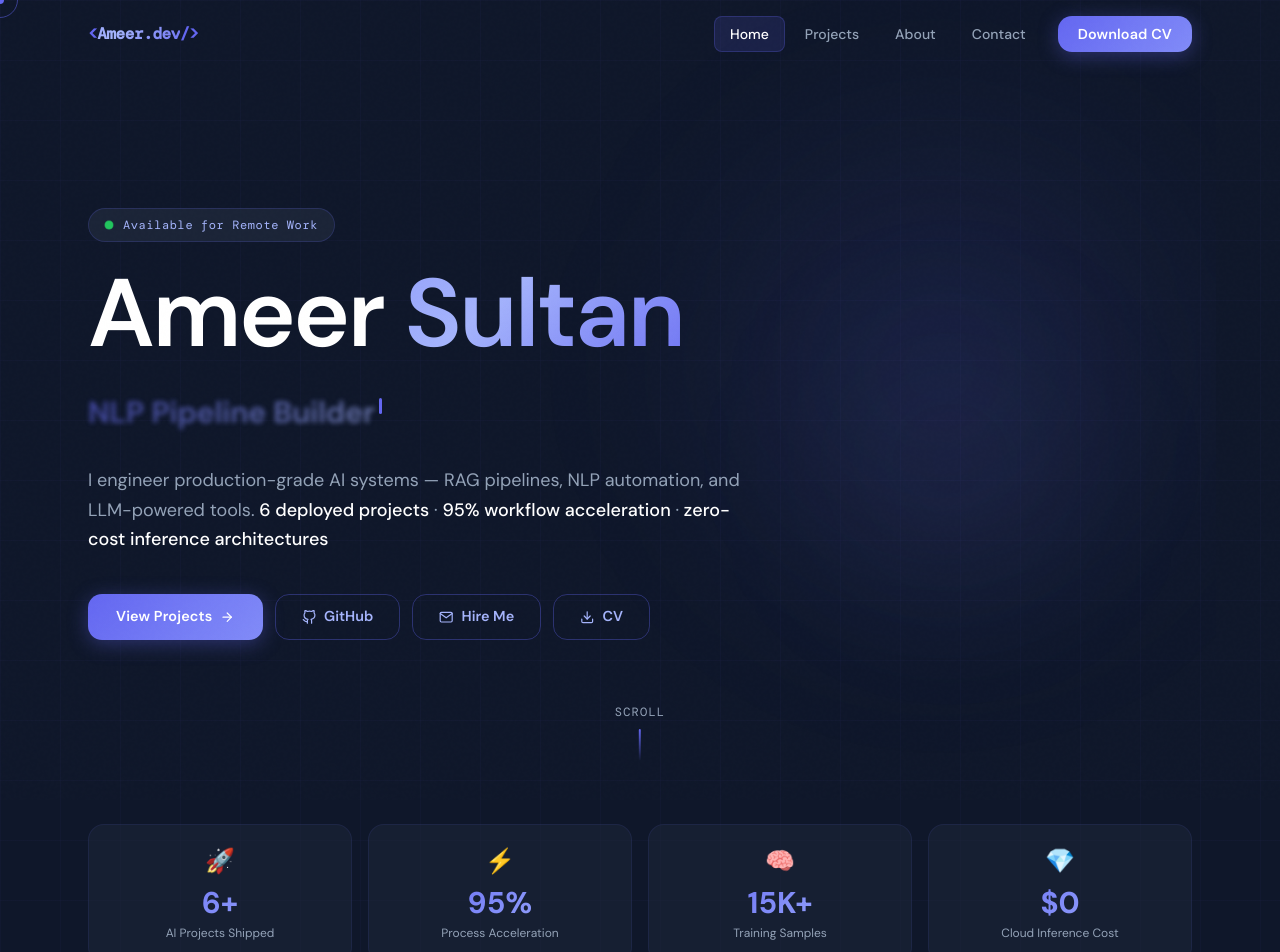
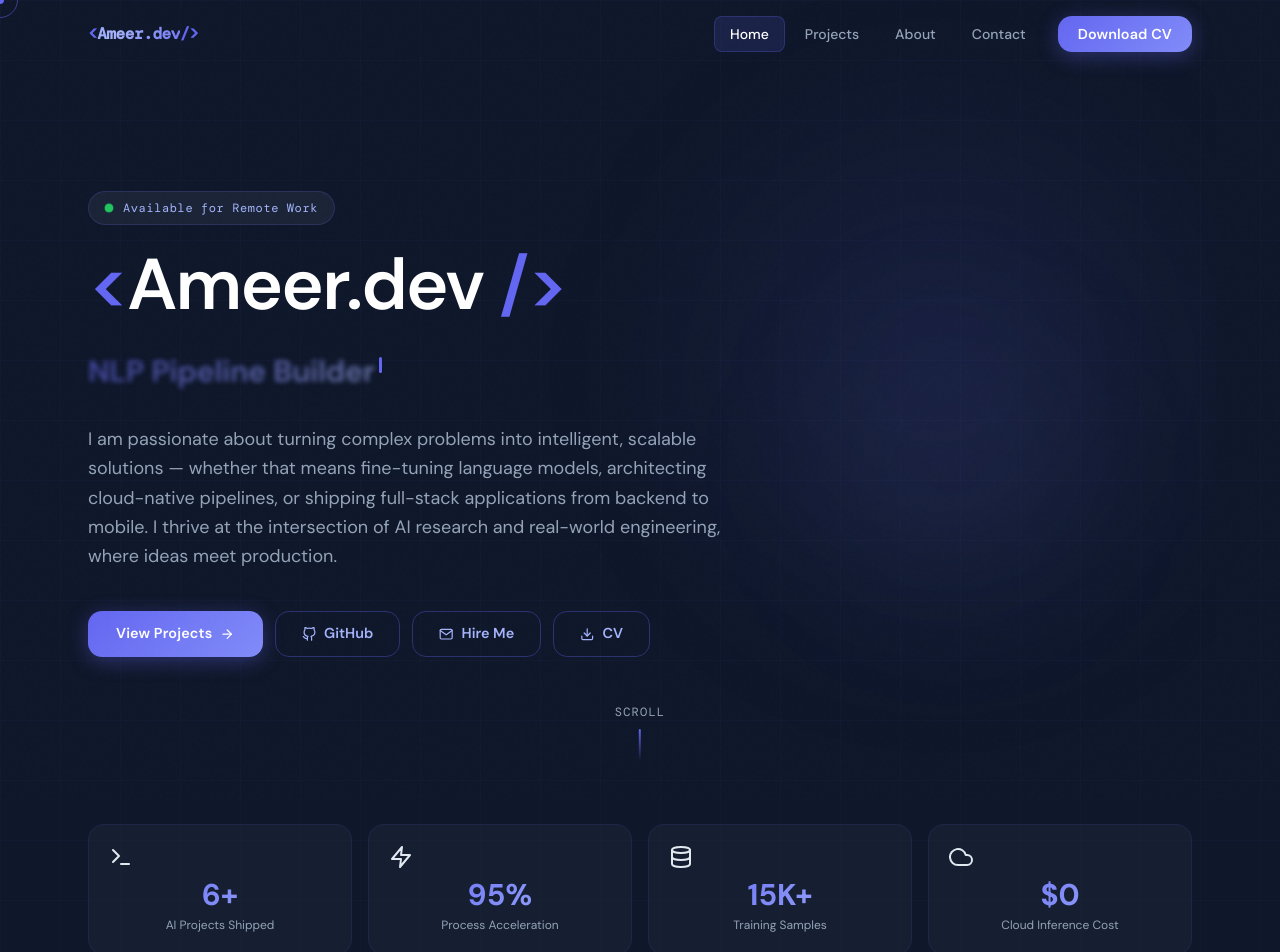
Before and after one commit to Ameer3716/Portfolio, a React (Create React App) app in the folder client/: page / in a window 1280 px wide. Shown: the top 952 px of the page. Built offline with nearby package versions, Linux system fonts and the light colour scheme; the HTML template or start-up script is replaced by a standard one.

Commit message:
Updation

```diff
--- a/client/src/pages/Home.jsx
+++ b/client/src/pages/Home.jsx
@@ -1,7 +1,7 @@
 import React, { useState, useEffect, useRef } from "react";
 import { Link } from "react-router-dom";
 import { motion, useScroll, useTransform, AnimatePresence } from "framer-motion";
-import { FiArrowRight, FiGithub, FiMail, FiDownload } from "react-icons/fi";
+import { FiArrowRight, FiGithub, FiMail, FiDownload, FiTerminal, FiZap, FiDatabase, FiCloud } from "react-icons/fi";
 import SkillsSection from "../components/SkillsSection";
 import ProjectCard from "../components/ProjectCard";
 import projects from "../data/projects";
@@ -15,10 +15,10 @@ const ROLES = [
 ];
 
 const STATS = [
-  { value: "6+", label: "AI Projects Shipped", icon: "🚀" },
-  { value: "95%", label: "Process Acceleration", icon: "⚡" },
-  { value: "15K+", label: "Training Samples", icon: "🧠" },
-  { value: "$0", label: "Cloud Inference Cost", icon: "💎" },
+  { value: "6+", label: "AI Projects Shipped", icon: <FiTerminal /> },
+  { value: "95%", label: "Process Acceleration", icon: <FiZap /> },
+  { value: "15K+", label: "Training Samples", icon: <FiDatabase /> },
+  { value: "$0", label: "Cloud Inference Cost", icon: <FiCloud /> },
 ];
 
 function Counter({ target }) {
@@ -120,10 +120,11 @@ export default function Home() {
           {/* Name */}
           <motion.h1
             variants={itemVariants}
-            className="font-display text-6xl md:text-8xl font-semibold text-white leading-none mb-4 tracking-tight"
+            className="font-display text-4xl md:text-7xl font-semibold text-white leading-none mb-4 tracking-tight"
           >
-            Ameer{" "}
-            <span className="gradient-text-animate">Sultan</span>
+            <span className="text-[#6366F1]">{"<"}</span>
+            Ameer.dev{" "}
+            <span className="text-[#6366F1]">{" />"}</span>
           </motion.h1>
 
           {/* Animated role */}
@@ -145,12 +146,7 @@ export default function Home() {
 
           {/* Description */}
           <motion.p variants={itemVariants} className="text-[#94A3B8] text-lg max-w-2xl mb-10 leading-relaxed">
-            I engineer production-grade AI systems — RAG pipelines, NLP automation, and LLM-powered tools.{" "}
-            <span className="text-white font-medium">6 deployed projects</span>
-            {" · "}
-            <span className="text-white font-medium">95% workflow acceleration</span>
-            {" · "}
-            <span className="text-white font-medium">zero-cost inference architectures</span>
+            I am passionate about turning complex problems into intelligent, scalable solutions — whether that means fine-tuning language models, architecting cloud-native pipelines, or shipping full-stack applications from backend to mobile. I thrive at the intersection of AI research and real-world engineering, where ideas meet production.
           </motion.p>
 
           {/* CTA buttons */}
```
